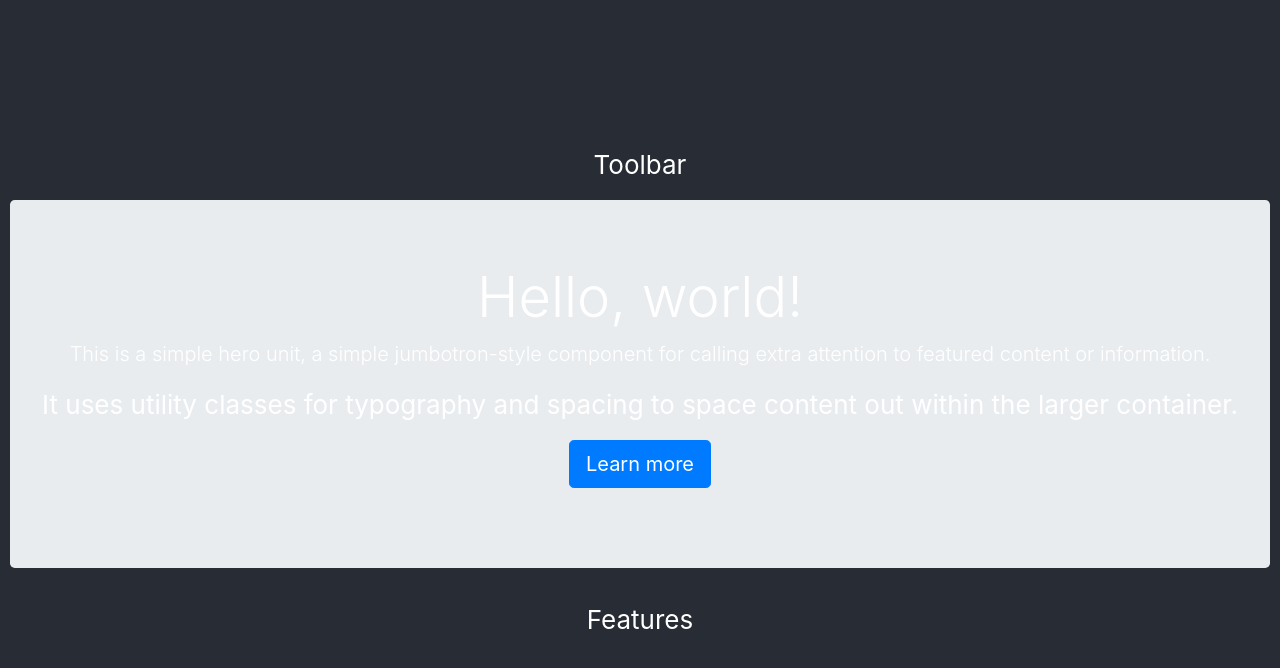
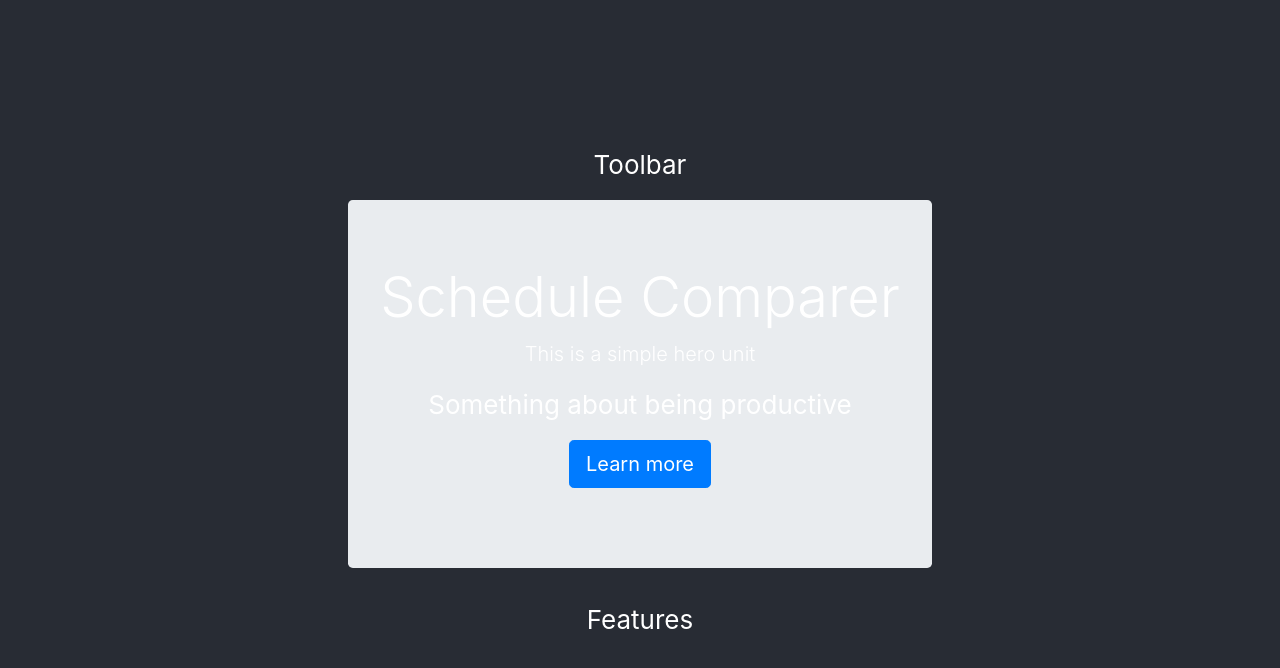
Before and after one commit to ryyvntong/schedulecomparer, a React (Create React App) app: page / in a window 1280 px wide. Shown: the top 668 px of the page. Built offline with nearby package versions, Linux system fonts and the light colour scheme.

Commit message:
imports & jumbotron

```diff
--- /dev/null
+++ b/jsconfig.json
@@ -0,0 +1,6 @@
+{
+    "compilerOptions": {
+      "baseUrl": "src"
+    },
+    "include": ["src"]
+  }
--- a/src/components/HeroBanner/HeroBanner.js
+++ b/src/components/HeroBanner/HeroBanner.js
@@ -1,16 +1,16 @@
 import React from 'react';
 
-const heroBanner = ()=>{
+const HeroBanner = ()=>{
     return(
         <div class="jumbotron">
-            <h1 class="display-4">Hello, world!</h1>
-            <p class="lead">This is a simple hero unit, a simple jumbotron-style component for calling extra attention to featured content or information.</p>
-            <p>It uses utility classes for typography and spacing to space content out within the larger container.</p>
+            <h1 class="display-4">Schedule Comparer</h1>
+            <p class="lead">This is a simple hero unit</p>
+            <p>Something about being productive</p>
             <p class="lead">
-                <a class="btn btn-primary btn-lg" href="#" role="button">Learn more</a>
+                <a class="btn btn-primary btn-lg" href="/" role="button">Learn more</a>
             </p>
         </div>
     )
 };
 
-export default heroBanner;
+export default HeroBanner;
--- a/src/containers/LandingPage/LandingPage.js
+++ b/src/containers/LandingPage/LandingPage.js
@@ -1,14 +1,14 @@
 import React from 'react';
-import HeroBanner from '../../components/HeroBanner/HeroBanner';
+import HeroBanner from 'components/HeroBanner/HeroBanner';
 
 class LandingPage extends React.Component {
     render() {
         return (
-            <>
+            <div>
             <p>Toolbar </p>
             <HeroBanner />
             <p>Features </p>
-            </>
+            </div>
         );
     }
 }
```
Also changed, not shown: src/assets/coffee.jpg (added).
